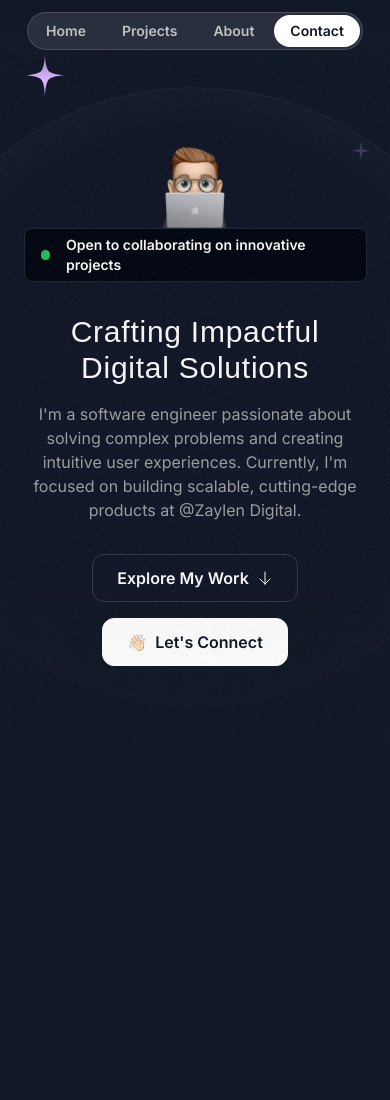
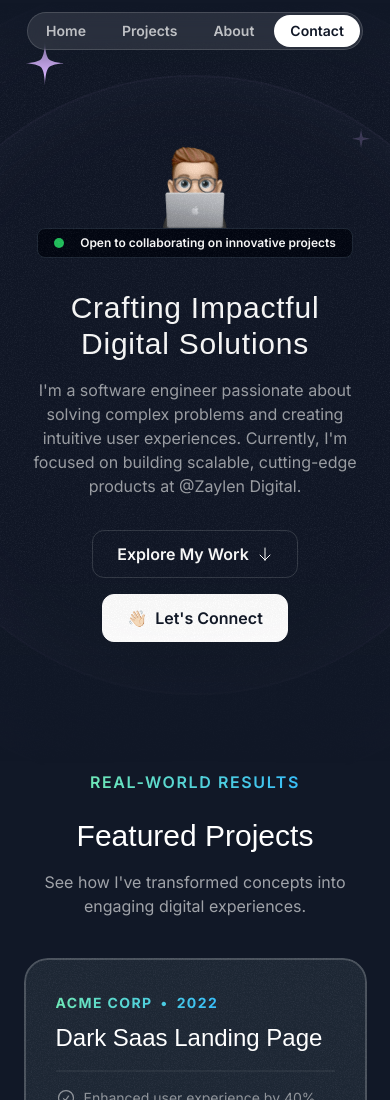
Before and after one commit to sabbirosa/sabbir-co, a Next.js app: page / in a window 390 px wide. Shown: the top 1100 px of the page. Before the commit the page ends 1007 px from the top, so only its background shows below. Built offline with nearby package versions, Linux system fonts and the light colour scheme; a web font is replaced by a local one.

Commit message:
Add ProjectsSection component and integrate project data; update styles and add react-icons dependency

```diff
--- a/package.json
+++ b/package.json
@@ -14,6 +14,7 @@
     "next": "14.2.5",
     "react": "^18",
     "react-dom": "^18",
+    "react-icons": "^5.3.0",
     "tailwind-merge": "^2.4.0"
   },
   "devDependencies": {
--- a/src/app/globals.css
+++ b/src/app/globals.css
@@ -11,3 +11,9 @@
     @apply absolute inset-0 border-2 top-1/2 left-1/2 -translate-x-1/2 -translate-y-1/2 rounded-full border-purple-300/5 shadow-[0_0_80px_inset] shadow-purple-300/5;
   }
 }
+
+@layer utilities {
+  .container {
+    @apply lg:max-w-5xl;
+  }
+}
--- a/src/app/page.tsx
+++ b/src/app/page.tsx
@@ -1,11 +1,13 @@
 import { Header } from "@/sections/Header";
 import { HeroSection } from "@/sections/Hero";
+import { ProjectsSection } from "@/sections/Projects";
 
 export default function Home() {
   return (
     <div>
       <Header />
       <HeroSection />
+      <ProjectsSection />
     </div>
   );
 }
--- /dev/null
+++ b/src/components/StackIcons.tsx
@@ -0,0 +1,36 @@
+"use client";
+
+import { default as TechStacks } from "@/data/stacks";
+
+const techStackIcons = TechStacks;
+
+interface StackIconsProps {
+  stack: string[];
+}
+
+export default function StackIcons({ stack }: StackIconsProps) {
+  return (
+    <div className="relative flex items-center">
+      {stack.map((tech, index) => {
+        const Icon = techStackIcons[tech];
+        return (
+          <div
+            key={index}
+            className={`absolute z-[${stack.length - index}]`}
+            style={{
+              transform: `translateX(${index * 80}%)`,
+            }}
+          >
+            <div className="w-12 h-12 rounded-full bg-white/10 backdrop-blur-md border border-white/20 flex items-center justify-center">
+              {Icon ? (
+                <Icon className="text-white/70 w-6 h-6" />
+              ) : (
+                <span className="text-red-500 font-bold">?</span>
+              )}
+            </div>
+          </div>
+        );
+      })}
+    </div>
+  );
+}
--- /dev/null
+++ b/src/data/projects.ts
@@ -0,0 +1,50 @@
+import aiStartupLandingPage from "@/assets/images/ai-startup-landing-page.png";
+import darkSaasLandingPage from "@/assets/images/dark-saas-landing-page.png";
+import lightSaasLandingPage from "@/assets/images/light-saas-landing-page.png";
+
+const Projects = [
+  {
+    company: "Acme Corp",
+    year: "2022",
+    title: "Dark Saas Landing Page",
+    results: [
+      { title: "Enhanced user experience by 40%" },
+      { title: "Improved site speed by 50%" },
+      { title: "Increased mobile traffic by 35%" },
+    ],
+    liveLink: "https://youtu.be/4k7IdSLxh6w", // Optional
+    sourceCode: "https://github.com/acme/dark-saas", // Optional
+    image: darkSaasLandingPage,
+    stack: ["react", "tailwindcss", "flask"],
+  },
+  {
+    company: "Innovative Co",
+    year: "2021",
+    title: "Light Saas Landing Page",
+    results: [
+      { title: "Boosted sales by 20%" },
+      { title: "Expanded customer reach by 35%" },
+      { title: "Increased brand awareness by 15%" },
+    ],
+    liveLink: "https://youtu.be/7hi5zwO75yc", // Optional
+    sourceCode: null, // No source code link
+    image: lightSaasLandingPage,
+    stack: ["react", "tailwindcss", "nextjs"],
+  },
+  {
+    company: "Quantum Dynamics",
+    year: "2023",
+    title: "AI Startup Landing Page",
+    results: [
+      { title: "Enhanced user experience by 40%" },
+      { title: "Improved site speed by 50%" },
+      { title: "Increased mobile traffic by 35%" },
+    ],
+    liveLink: null, // No live link
+    sourceCode: "https://github.com/quantum/ai-startup", // Optional
+    image: aiStartupLandingPage,
+    stack: ["react", "tailwindcss", "nodejs", "express"],
+  },
+];
+
+export default Projects;
--- /dev/null
+++ b/src/data/stacks.ts
@@ -0,0 +1,44 @@
+import { IconType } from "react-icons";
+
+import {
+  SiBootstrap,
+  SiCss3,
+  SiDocker,
+  SiExpress,
+  SiFlask,
+  SiHtml5,
+  SiJavascript,
+  SiMongodb,
+  SiMysql,
+  SiNextdotjs,
+  SiNodedotjs,
+  SiPostgresql,
+  SiPython,
+  SiReact,
+  SiTailwindcss,
+  SiTypescript,
+} from "react-icons/si";
+
+import { FaJava } from "react-icons/fa6";
+
+const TechStacks: Record<string, IconType> = {
+  react: SiReact,
+  nextjs: SiNextdotjs,
+  express: SiExpress,
+  nodejs: SiNodedotjs,
+  flask: SiFlask,
+  tailwindcss: SiTailwindcss,
+  javascript: SiJavascript,
+  typescript: SiTypescript,
+  mongodb: SiMongodb,
+  docker: SiDocker,
+  mysql: SiMysql,
+  postgresql: SiPostgresql,
+  java: FaJava,
+  bootstrap: SiBootstrap,
+  html: SiHtml5,
+  css: SiCss3,
+  python: SiPython,
+};
+
+export default TechStacks;
--- a/src/sections/Hero.tsx
+++ b/src/sections/Hero.tsx
@@ -63,7 +63,7 @@
           />
           <div className="bg-gray-950 border border-gray-800 px-4 py-1.5 inline-flex items-center gap-4 rounded-lg">
             <div className="bg-green-500 size-2.5 rounded-full"></div>
-            <div className="text-sm font-semibold">
+            <div className="text-xs md:text-sm font-semibold">
               Open to collaborating on innovative projects
             </div>
           </div>
--- a/src/sections/Projects.tsx
+++ b/src/sections/Projects.tsx
@@ -1,46 +1,102 @@
-import darkSaasLandingPage from "@/assets/images/dark-saas-landing-page.png";
-import lightSaasLandingPage from "@/assets/images/light-saas-landing-page.png";
-import aiStartupLandingPage from "@/assets/images/ai-startup-landing-page.png";
+import ArrowUpRight from "@/assets/icons/arrow-up-right.svg";
+import CheckCircleIcon from "@/assets/icons/check-circle.svg";
+import grainImage from "@/assets/images/grain.jpg";
+import StackIcons from "@/components/StackIcons";
+import Projects from "@/data/projects";
+import Image from "next/image";
+import Link from "next/link";
+import { LiaCodeBranchSolid } from "react-icons/lia";
 
-const portfolioProjects = [
-  {
-    company: "Acme Corp",
-    year: "2022",
-    title: "Dark Saas Landing Page",
-    results: [
-      { title: "Enhanced user experience by 40%" },
-      { title: "Improved site speed by 50%" },
-      { title: "Increased mobile traffic by 35%" },
-    ],
-    link: "https://youtu.be/4k7IdSLxh6w",
-    image: darkSaasLandingPage,
-  },
-  {
-    company: "Innovative Co",
-    year: "2021",
-    title: "Light Saas Landing Page",
-    results: [
-      { title: "Boosted sales by 20%" },
-      { title: "Expanded customer reach by 35%" },
-      { title: "Increased brand awareness by 15%" },
-    ],
-    link: "https://youtu.be/7hi5zwO75yc",
-    image: lightSaasLandingPage,
-  },
-  {
-    company: "Quantum Dynamics",
-    year: "2023",
-    title: "AI Startup Landing Page",
-    results: [
-      { title: "Enhanced user experience by 40%" },
-      { title: "Improved site speed by 50%" },
-      { title: "Increased mobile traffic by 35%" },
-    ],
-    link: "https://youtu.be/Z7I5uSRHMHg",
-    image: aiStartupLandingPage,
-  },
-];
+const portfolioProjects = Projects;
 
 export const ProjectsSection = () => {
-  return <div>Projects Section</div>;
+  return (
+    <section className="pb-16 lg:py-24">
+      <div className="container">
+        <div className="flex justify-center">
+          <p className="uppercase font-semibold tracking-widest bg-gradient-to-r from-emerald-300 to-sky-400 text-center text-transparent bg-clip-text">
+            Real-world Results
+          </p>
+        </div>
+        <h2 className="font-serif text-3xl md:text-5xl text-center mt-6">
+          Featured Projects
+        </h2>
+        <p className="text-center md:text-lg lg:text-xl text-white/60 mt-4 max-w-md mx-auto">
+          See how I&apos;ve transformed concepts into engaging digital
+          experiences.
+        </p>
+        <div className="flex flex-col mt-10 md:mt-20 gap-20">
+          {portfolioProjects.map((project, index) => (
+            <div
+              key={index}
+              className="bg-gray-800 rounded-3xl relative z-0 overflow-hidden after:z-10 after:content-[''] after:absolute after:inset-0 after:outline-2 after:outline after:-outline-offset-2 after:rounded-3xl after:outline-white/20 px-8 pt-8 md:pt-12 md:px-10 lg:pt-16 lg:px-20 after:pointer-events-none"
+            >
+              <div
+                className="absolute inset-0 -z-10 opacity-5"
+                style={{
+                  backgroundImage: `url(${grainImage.src})`,
+                }}
+              ></div>
+              <div className="lg:grid lg:grid-cols-2 lg:gap-16">
+                <div className="lg:pb-16">
+                  <div className="bg-gradient-to-r from-emerald-300 to-sky-400 inline-flex gap-2 font-bold uppercase tracking-widest text-sm text-transparent bg-clip-text">
+                    <span>{project.company}</span>
+                    <span>&bull;</span>
+                    <span>{project.year}</span>
+                  </div>
+                  <h3 className="font-serif text-2xl md:text-4xl mt-2 md:mt-5">
+                    {project.title}
+                  </h3>
+                  <hr className="border-t-2 border-white/5 mt-4 md:mt-5" />
+                  <ul className="flex flex-col gap-4 mt-4 md:mt-5">
+                    {project.results.map((result, index) => (
+                      <li
+                        className="flex gap-2 text-sm md:text-base text-white/50"
+                        key={index}
+                      >
+                        <CheckCircleIcon className="size-5 md:size-6" />
+                        <span>{result.title}</span>
+                      </li>
+                    ))}
+                  </ul>
+                  {/* Stack Icons */}
+                  <div className="my-12">
+                    <StackIcons stack={project.stack} />
+                  </div>
+                  <div className="flex flex-wrap items-center gap-4 mt-8">
+                    {/* Optional Links */}
+                    {project.liveLink && (
+                      <Link
+                        href={project.liveLink}
+                        className="bg-white text-gray-950 h-12 px-6 rounded-xl font-semibold inline-flex items-center gap-2"
+                      >
+                        <span>Live Link</span>
+                        <ArrowUpRight className="size-4" />
+                      </Link>
+                    )}
+                    {project.sourceCode && (
+                      <Link
+                        href={project.sourceCode}
+                        className="bg-gray-700 text-white h-12 px-6 rounded-xl font-semibold inline-flex items-center gap-2"
+                      >
+                        <span>Source Code</span>
+                        <LiaCodeBranchSolid className="size-4" />
+                      </Link>
+                    )}
+                  </div>
+                </div>
+                <div className="relative">
+                  <Image
+                    className="mt-8 -mb-4 md:-mb-0 lg:mt-0 lg:absolute lg:h-full lg:w-auto lg:max-w-none"
+                    src={project.image}
+                    alt={project.title}
+                  />
+                </div>
+              </div>
+            </div>
+          ))}
+        </div>
+      </div>
+    </section>
+  );
 };
```
Also changed, not shown: 1 other file (tests, documents, lock files or other folders).
